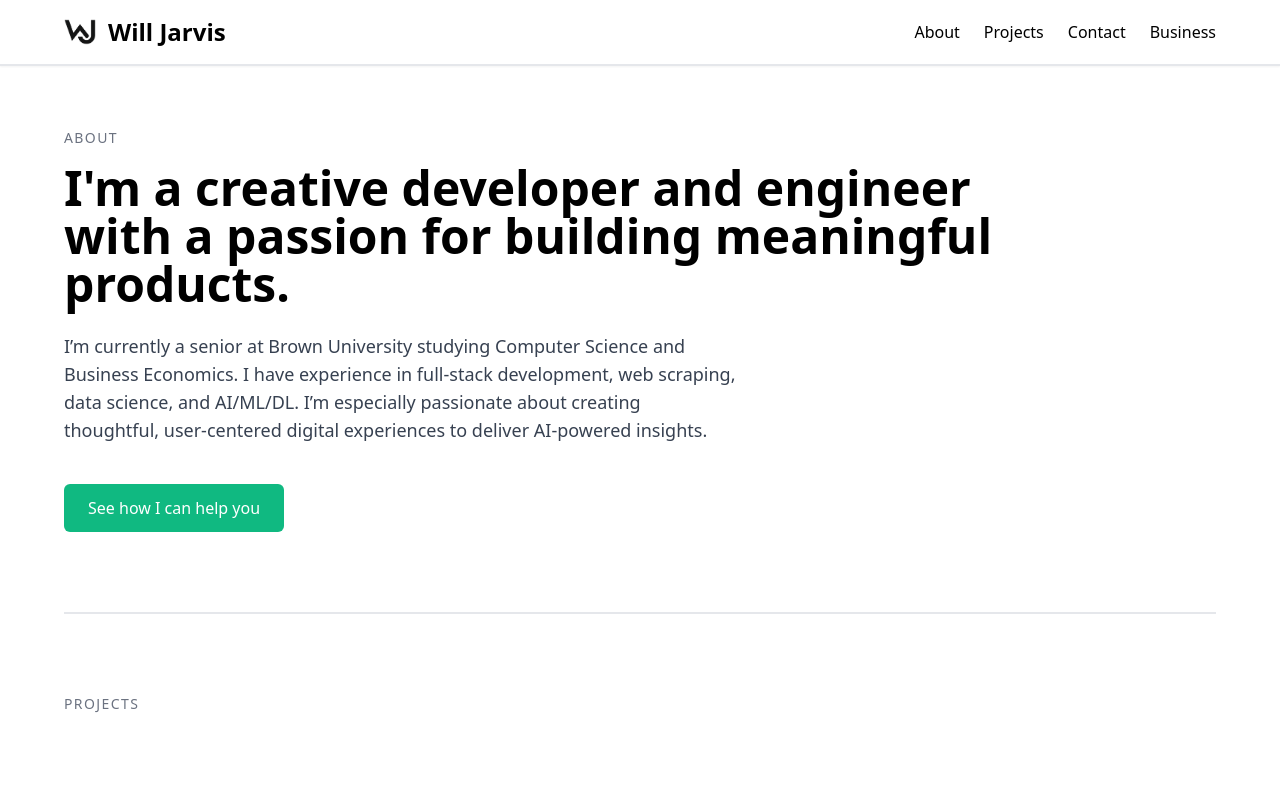
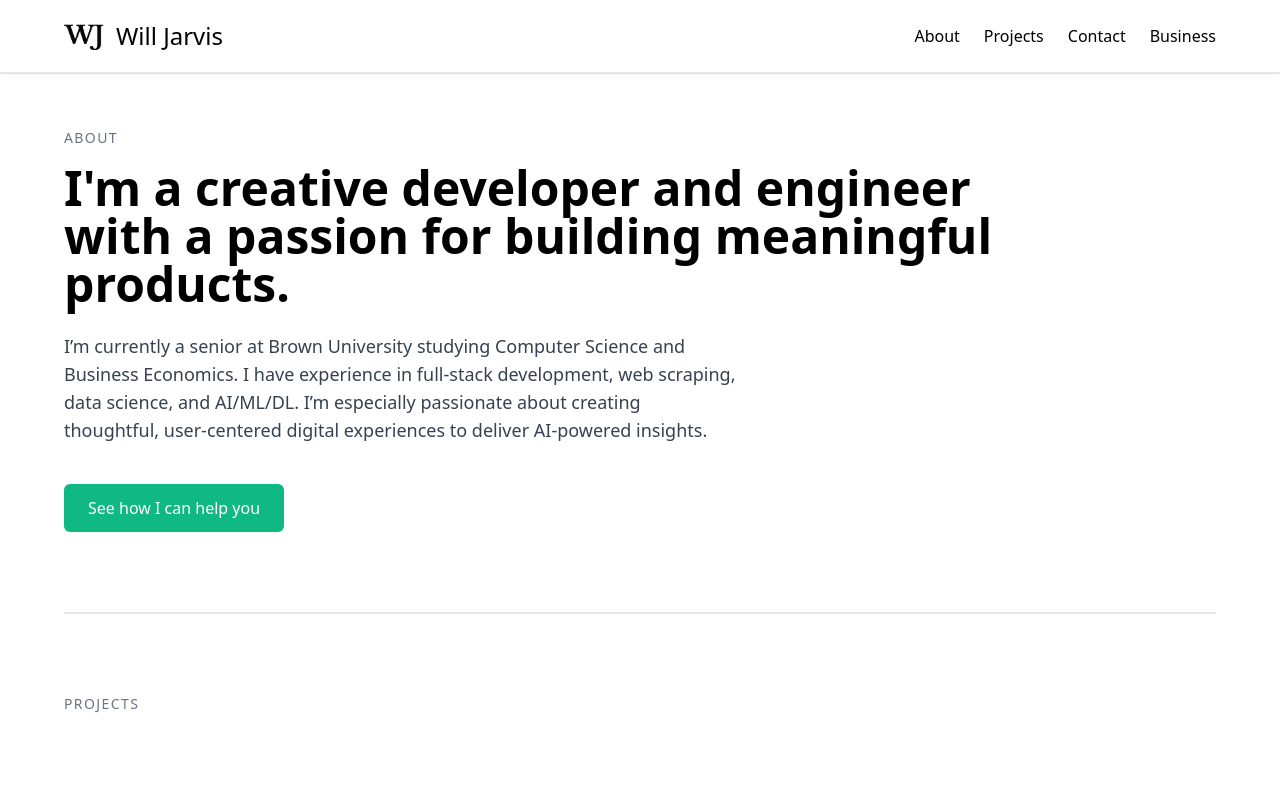
Before and after one commit to wjarvis10/wjarvis-website, a React (Vite) app: page / in a window 1280 px wide. Shown: the top 800 px of the page. Built offline with nearby package versions, Linux system fonts and the light colour scheme.

Commit message:
updated my logo to the new classic

```diff
--- a/src/components/Header.tsx
+++ b/src/components/Header.tsx
@@ -1,7 +1,7 @@
 import React, { useState, useEffect, useRef } from "react";
 import { useLocation, useNavigate } from "react-router-dom";
 
-import wj_logo from "../assets/images/WJ_logo_2.png";
+import wj_classic from "../assets/images/classic_logo.png";
 
 const Header: React.FC = () => {
   const navigate = useNavigate();
@@ -63,11 +63,11 @@ const Header: React.FC = () => {
           onClick={handleLogoClick}
         >
           <img
-            src={wj_logo} // Replace with your actual filename
+            src={wj_classic} // Replace with your actual filename
             alt="WJ Logo"
-            className="h-8 w-8 object-contain"
+            className="h-10 w-10 object-contain"
           />
-          <div className="text-2xl font-bold">Will Jarvis</div>
+          <div className="text-2xl font-light">Will Jarvis</div>
         </div>
         <div className="md:hidden relative" ref={menuRef}>
           <button onClick={() => setMenuOpen(!menuOpen)} className="text-3xl">
```
Also changed, not shown: src/assets/images/classic_logo.png (added).
